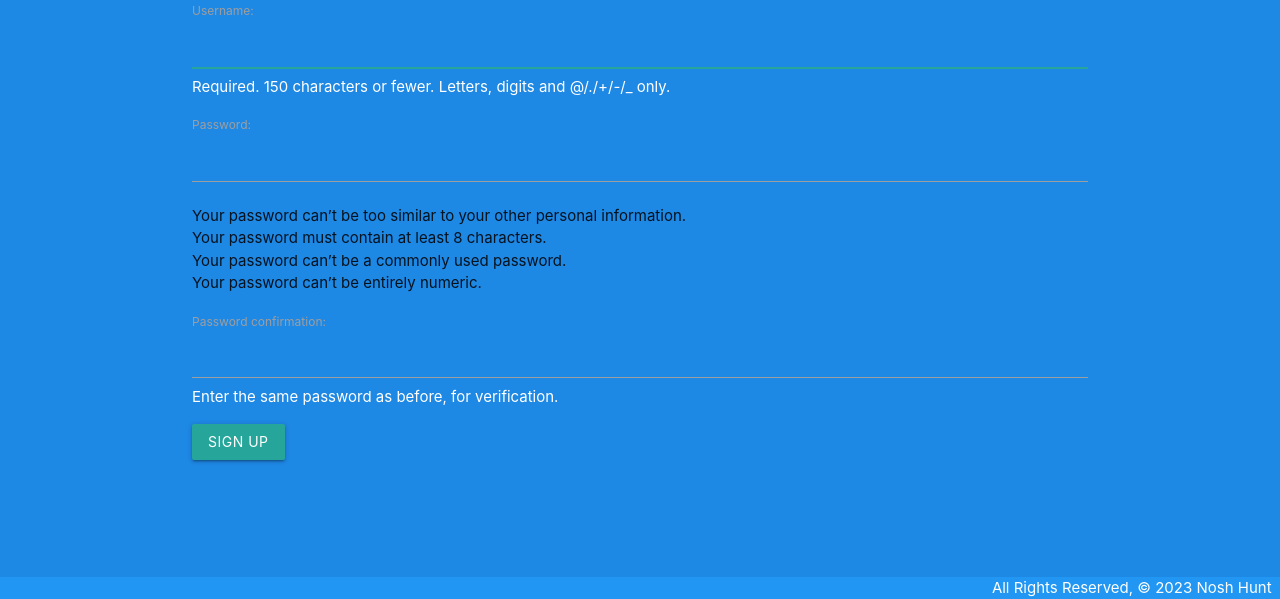
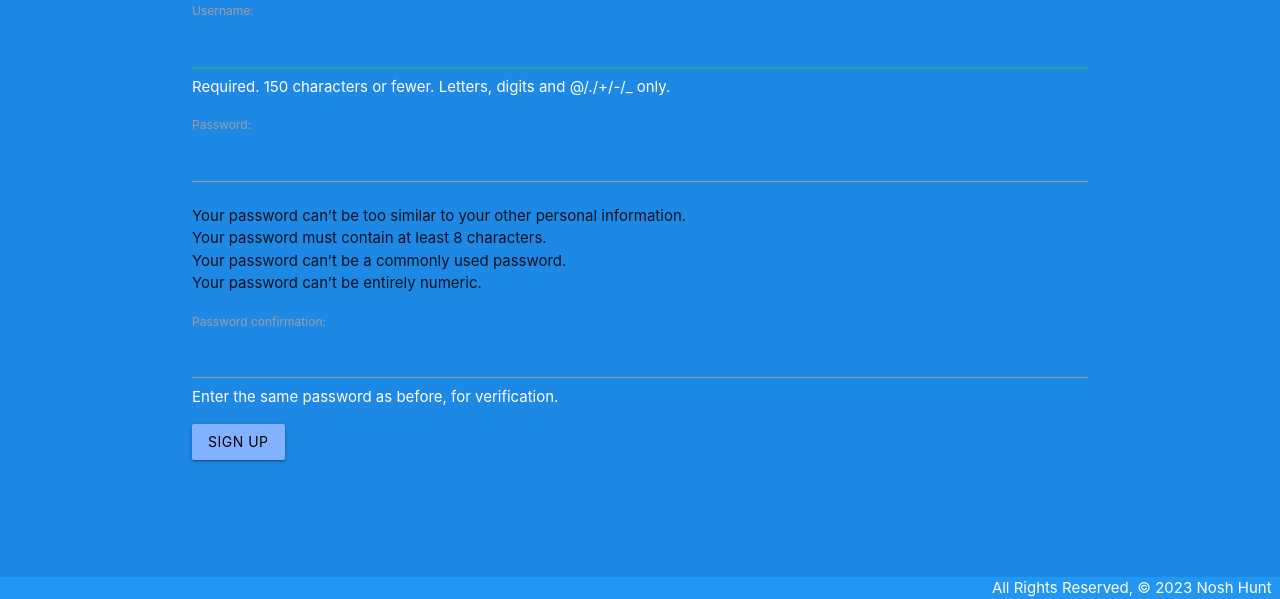
Before and after one commit to Adamtpacz/nosh-hunt, a Django app: page /accounts/signup/ in a window 1280 px wide. Shown: the part 201-800 px from the top of the page. Run offline with Django 4.2, Linux system fonts and the light colour scheme.

Commit message:
Add additional styling to base, home and signup templates

```diff
--- a/main_app/static/css/style.css
+++ b/main_app/static/css/style.css
@@ -12,6 +12,10 @@ main {
     color: white;
 }
 
+form #signup > ul > li {
+    color: white;
+}
+
 footer.page-footer {
     padding-top: 0;
     text-align: right;
--- a/main_app/templates/base.html
+++ b/main_app/templates/base.html
@@ -25,7 +25,7 @@
                     <li><a href="{% url 'logout' %}">Log Out</a></li>
                 {% else %}
                     <li><a href="{% url 'login' %}">Log In</a></li>
-                    <li><a href="{% url 'signup' %}" class="btn-small waves-effect black-text blue accent-1">Sign Up</a></li>
+                    <li><a href="{% url 'signup' %}" class="btn-small black-text blue accent-1">Sign Up</a></li>
                 {% endif %}
             </ul>
         </nav>
--- a/main_app/templates/home.html
+++ b/main_app/templates/home.html
@@ -4,7 +4,7 @@
 <h1 class="white-text center-align">Find Your Next<br>Food Adventure</h1>
 
 <div class="card hoverable">
-    <img style="height: 100%; width: 100%;" src="https://i.imgur.com/Ca3moVs.png">
+    <img style="width: 100%; height: 100%;" src="https://i.imgur.com/Ca3moVs.png">
 </div>
 
 {% endblock %}
--- a/main_app/templates/registration/signup.html
+++ b/main_app/templates/registration/signup.html
@@ -5,10 +5,10 @@
 
 <p class="red-text">{{ error_message }}</p>
 
-<form method="POST" action="{% url 'signup' %}">
+<form id="signup" method="POST" action="{% url 'signup' %}">
   {% csrf_token %}
   {{ form.as_p }}
-  <input type="submit" class="btn" value="Sign Up">
+  <input type="submit" class="btn blue accent-1 black-text" value="Sign Up">
 </form>
 
 {% endblock %}
```
